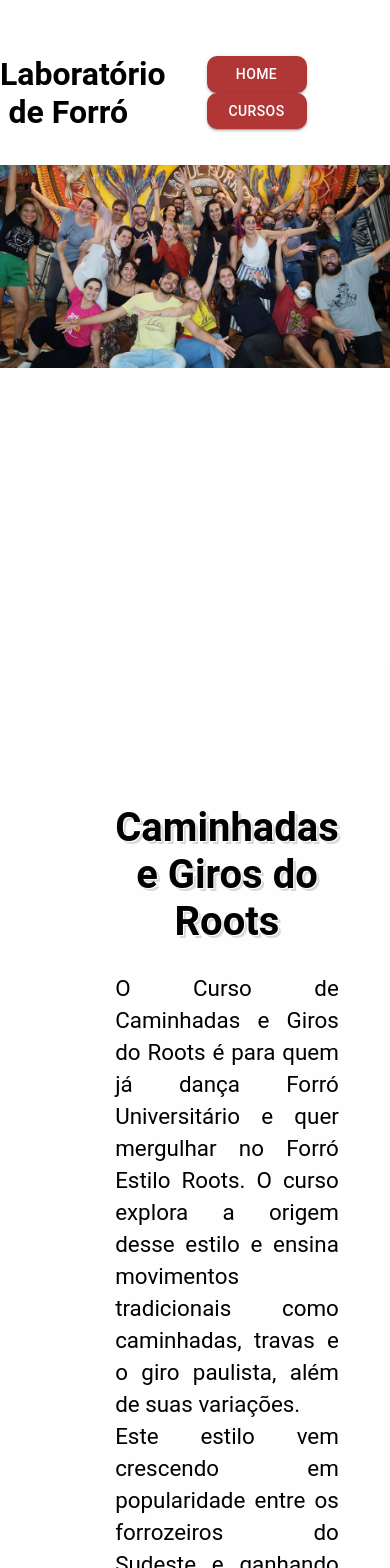
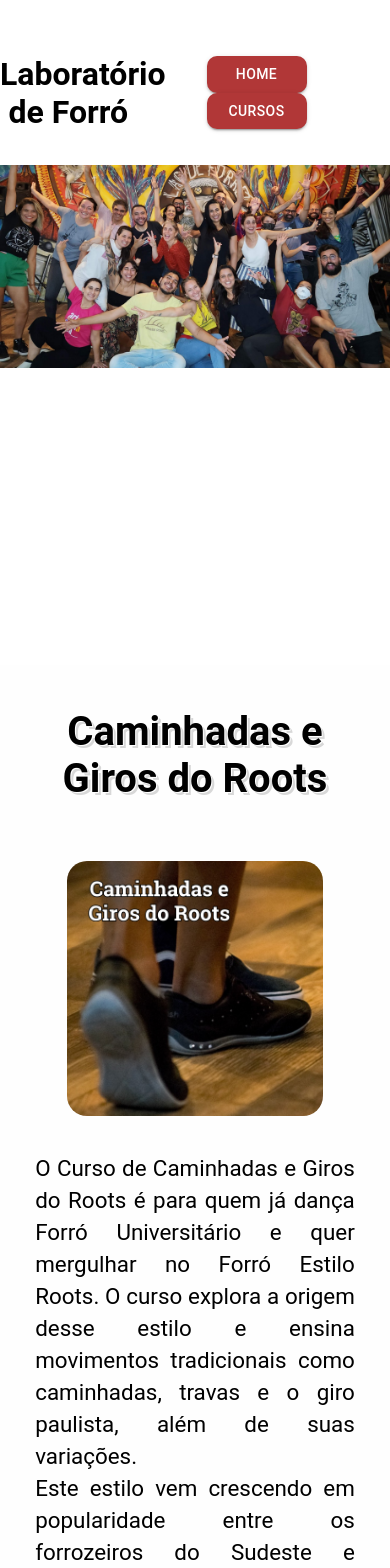
Before and after one commit to WalquiriaGodoy/react-typescript-web-page-lab, a React app: page /cursos in a window 390 px wide. Shown: the top 1568 px of the page. Built offline with nearby package versions, Linux system fonts and the light colour scheme.

Commit message:
feat: implements responsiveness in the courses section

```diff
--- a/src/Componentes/ListaDeCursos/styles.ts
+++ b/src/Componentes/ListaDeCursos/styles.ts
@@ -21,7 +21,7 @@ export const ListaDeCursosContainer = styled.div<{ $deviceType: DeviceType }>`
     align-items: center;
     background: #fefefe;
     padding: ${responsivePadding($deviceType)};
-    gap: 4rem;
+    gap: 2rem;
 
     p {
       text-align: justify;
--- a/src/Componentes/Proprios/Curso/index.tsx
+++ b/src/Componentes/Proprios/Curso/index.tsx
@@ -1,5 +1,6 @@
 import React from 'react';
 import * as S from './styles';
+import { useDevice } from 'src/hooks/useDevice';
 
 interface CursoProps {
   name: string;
@@ -25,12 +26,15 @@ export const Curso: React.FC<CursoProps> = ({
   reverse,
 }) => {
   const paragrafos = description.split('\n');
+  const isDesktop = useDevice().deviceType === 'desktop';
 
   return (
-    <S.CursoContainter key={name} reverse={reverse}>
-      <S.ImageContainer>{children}</S.ImageContainer>
+    <S.CursoContainter key={name} reverse={reverse} $isDesktop={isDesktop}>
+      {isDesktop && <S.ImageContainer>{children}</S.ImageContainer>}
       <S.DescriptionStyle>
         <h1>{name}</h1>
+        {!isDesktop && <S.ImageContainer>{children}</S.ImageContainer>}
+
         {paragrafos.map((paragrafo, index) => (
           <p key={index}>{paragrafo}</p>
         ))}
--- a/src/Componentes/Proprios/Curso/styles.ts
+++ b/src/Componentes/Proprios/Curso/styles.ts
@@ -2,6 +2,7 @@ import styled from 'styled-components';
 
 interface CursoContainterProps {
   reverse: boolean;
+  $isDesktop: boolean;
 }
 
 export const CursoContainter = styled.div<CursoContainterProps>`
@@ -9,13 +10,15 @@ export const CursoContainter = styled.div<CursoContainterProps>`
   flex-direction: ${({ reverse }) => (reverse ? 'row-reverse' : 'row')};
   justify-content: space-between;
   align-items: center;
-  margin-top: 5rem;
+  margin-top: ${({ $isDesktop }) => ($isDesktop ? '5rem' : '0')};
   margin-left: 2em;
   margin-right: 2em;
   gap: 4rem;
 `;
 
 export const ImageContainer = styled.div`
+  justify-self: center;
+  padding: 2rem;
   max-width: 450px;
   max-height: 450px;
   flex: 1;
--- a/src/context/DeviceContext.tsx
+++ b/src/context/DeviceContext.tsx
@@ -28,6 +28,7 @@ export const DeviceProvider = ({ children }: { children: React.ReactNode }) => {
   };
 
   useEffect(() => {
+    handleResize();
     window.addEventListener('resize', handleResize);
 
     return () => {
--- /dev/null
+++ b/src/paginas/Cursos/Cursos.scss
@@ -0,0 +1,3 @@
+.conteudo {
+  display: inline;
+}
--- a/src/paginas/Cursos/Cursos.tsx
+++ b/src/paginas/Cursos/Cursos.tsx
@@ -2,6 +2,7 @@ import React from 'react';
 import Cabecalho from '../../Componentes/Cabecalho';
 import Rodape from '../../Componentes/Rodape';
 import { ListaDeCursos } from '../../Componentes/ListaDeCursos';
+import './Cursos.scss';
 
 class Cursos extends React.Component {
   render() {
```
